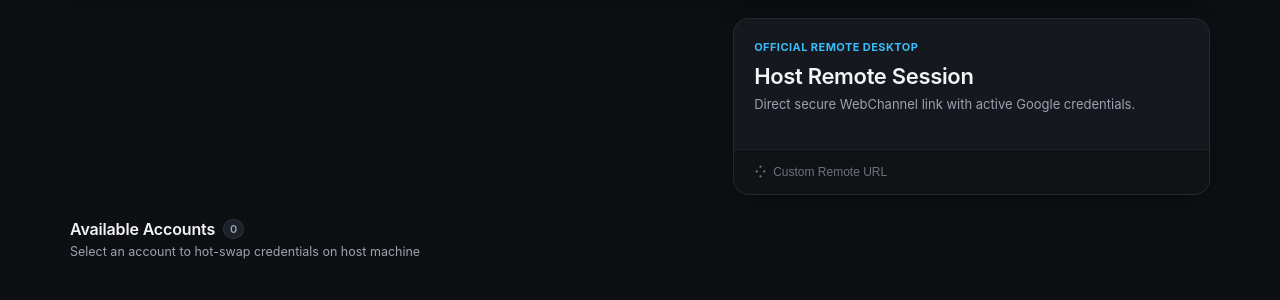
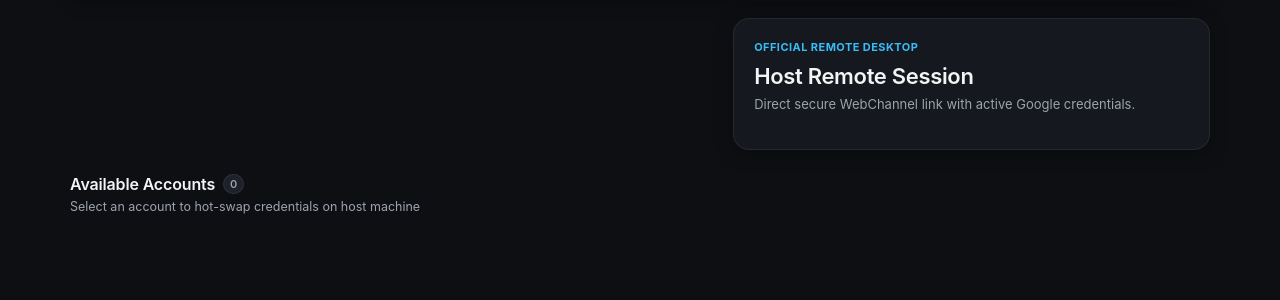
Before and after one commit to masudranaxpert/antigravity-remote, a Python web app: template templates/index.html in a window 1280 px wide. Shown: the part 86-386 px from the top of the page. Run offline with Jinja, Linux system fonts and the light colour scheme; the template is opened without the code that fills it, so the values that code supplies are empty.

Commit message:
fix(ui): enforce 12-hour time format and remove obsolete custom remote url drawer

```diff
--- a/static/app.css
+++ b/static/app.css
@@ -663,78 +663,7 @@ body {
   flex-shrink: 0;
 }
 
-.gateway-footer {
-  border-top: 1px solid var(--border);
-  background-color: var(--surface-subtle);
-  padding: 10px 20px;
-}
 
-.drawer-toggle-btn {
-  display: inline-flex;
-  align-items: center;
-  gap: 6px;
-  background: none;
-  border: none;
-  font-size: 12px;
-  font-weight: 500;
-  color: var(--text-tertiary);
-  cursor: pointer;
-  padding: 4px 0;
-  transition: color 0.15s ease;
-}
-
-.drawer-toggle-btn:hover {
-  color: var(--text-secondary);
-}
-
-.remote-drawer {
-  display: none;
-  margin-top: 10px;
-  padding-top: 10px;
-}
-
-.remote-drawer.open {
-  display: block;
-}
-
-.drawer-input-row {
-  display: flex;
-  gap: 8px;
-}
-
-.drawer-input-row input {
-  flex: 1;
-  min-height: 38px;
-  background-color: var(--surface-raised);
-  border: 1px solid var(--border);
-  border-radius: var(--radius-sm);
-  padding: 0 12px;
-  font-size: 12.5px;
-  color: var(--text-primary);
-  font-family: var(--font-mono);
-  outline: none;
-}
-
-.drawer-input-row input:focus {
-  border-color: var(--gemini-accent);
-}
-
-.drawer-save-btn {
-  min-height: 38px;
-  padding: 0 16px;
-  background-color: var(--surface-raised);
-  border: 1px solid var(--border-strong);
-  border-radius: var(--radius-sm);
-  color: var(--text-primary);
-  font-size: 12.5px;
-  font-weight: 600;
-  cursor: pointer;
-  transition: background-color 0.15s ease;
-}
-
-.drawer-save-btn:hover {
-  background-color: var(--surface-hover);
-}
 
 /* Unnested Sleek Quota Telemetry (No card nesting bloat) */
 .quota-list {
--- a/static/app.js
+++ b/static/app.js
@@ -37,6 +37,18 @@
       return escapeHtml(trimmed);
     }
     return '#';
+  }
+
+  // 12-Hour Time Formatter (hh:mm:ss AM/PM)
+  function format12HourTime(date) {
+    let hours = date.getHours();
+    const minutes = String(date.getMinutes()).padStart(2, '0');
+    const seconds = String(date.getSeconds()).padStart(2, '0');
+    const ampm = hours >= 12 ? 'PM' : 'AM';
+    hours = hours % 12;
+    hours = hours ? hours : 12;
+    const strHours = String(hours).padStart(2, '0');
+    return `${strHours}:${minutes}:${seconds} ${ampm}`;
   }
 
   // Top Floating Toast Notification HUD
@@ -221,15 +233,14 @@
     const pcDot = document.getElementById('pc-dot');
     const pcStatusText = document.getElementById('pc-status-text');
     const remoteActionWrap = document.getElementById('remote-action-wrap');
-    const remoteInput = document.getElementById('remote-input');
     const gatewayHeading = document.getElementById('gateway-device-name');
     const heroWrap = document.getElementById('hero-deck-wrap');
     const grid = document.getElementById('accounts-grid');
     const countBadge = document.getElementById('accounts-count');
 
-    // 1. Host Telemetry
+    // 1. Host Telemetry (Guaranteed 12-Hour AM/PM format)
     const now = new Date();
-    syncTime.textContent = 'Synced ' + now.toLocaleTimeString([], { hour: '2-digit', minute: '2-digit', second: '2-digit' });
+    syncTime.textContent = 'Synced ' + format12HourTime(now);
 
     // Host PC Connection (Server is responding on host machine)
     if (pcDot && pcStatusText) {
@@ -296,7 +307,6 @@
     gatewayHeading.textContent = `${deviceName} Remote Session`;
 
     if (data.remote_url) {
-      remoteInput.value = data.remote_url;
       remoteActionWrap.innerHTML = `
         <div class="remote-btn-group">
           <a href="${sanitizeUrl(data.remote_url)}" target="_blank" rel="noopener noreferrer" class="remote-launch-btn">
@@ -602,34 +612,6 @@
       });
     }
 
-    const toggleDrawerBtn = document.getElementById('toggle-drawer-btn');
-    const drawer = document.getElementById('remote-drawer');
-    if (toggleDrawerBtn && drawer) {
-      toggleDrawerBtn.addEventListener('click', () => {
-        drawer.classList.toggle('open');
-      });
-    }
-
-    const saveRemoteBtn = document.getElementById('save-remote-btn');
-    if (saveRemoteBtn) {
-      saveRemoteBtn.addEventListener('click', async () => {
-        const input = document.getElementById('remote-input');
-        const url = input.value.trim();
-        const res = await apiRequest('/api/remote-url', {
-          method: 'POST',
-          headers: { 'Content-Type': 'application/json' },
-          body: JSON.stringify({ url })
-        });
-        if (res.success) {
-          showToast('Remote link saved', 'ok');
-          drawer.classList.remove('open');
-          loadStateData(false);
-        } else {
-          showToast('Failed to save remote link', 'err');
-        }
-      });
-    }
-
     // Modal dialog controls
     const cancelBtn = document.getElementById('modal-cancel-btn');
     if (cancelBtn) {
--- a/templates/index.html
+++ b/templates/index.html
@@ -77,25 +77,6 @@
               <!-- Populated dynamically by app.js -->
             </div>
           </div>
-
-          <!-- Collapsible Link Override Drawer -->
-          <div class="gateway-footer">
-            <button type="button" class="drawer-toggle-btn" id="toggle-drawer-btn">
-              <svg width="13" height="13" viewBox="0 0 24 24" fill="none" stroke="currentColor" stroke-width="2.2" stroke-linecap="round" stroke-linejoin="round">
-                <circle cx="12" cy="3" r="1"></circle>
-                <circle cx="19" cy="12" r="1"></circle>
-                <circle cx="5" cy="12" r="1"></circle>
-                <circle cx="12" cy="21" r="1"></circle>
-              </svg>
-              <span>Custom Remote URL</span>
-            </button>
-            <div id="remote-drawer" class="remote-drawer">
-              <div class="drawer-input-row">
-                <input id="remote-input" type="url" placeholder="Paste custom Antigravity remote URL" autocomplete="off" spellcheck="false">
-                <button id="save-remote-btn" class="drawer-save-btn">Save</button>
-              </div>
-            </div>
-          </div>
         </section>
       </div>
 
```
Also changed, not shown: app/server.py (+2 -11 lines).
